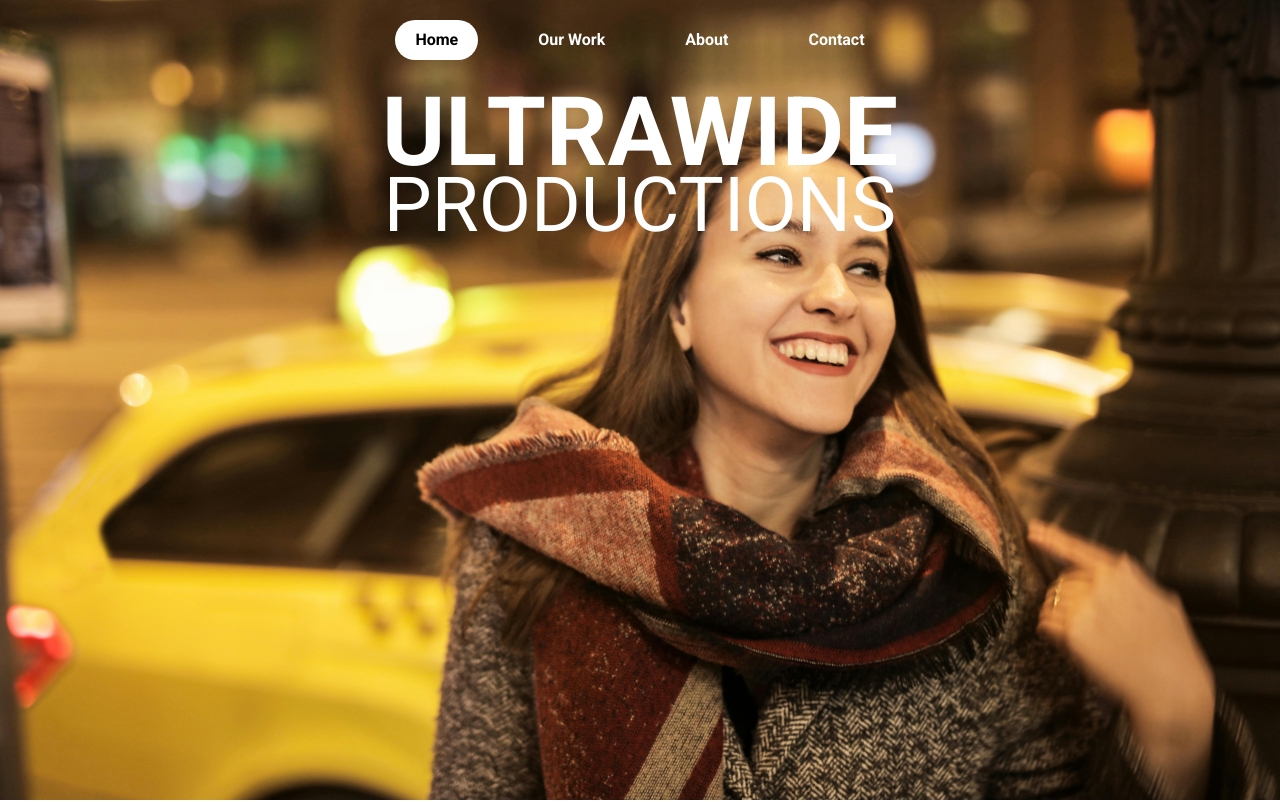
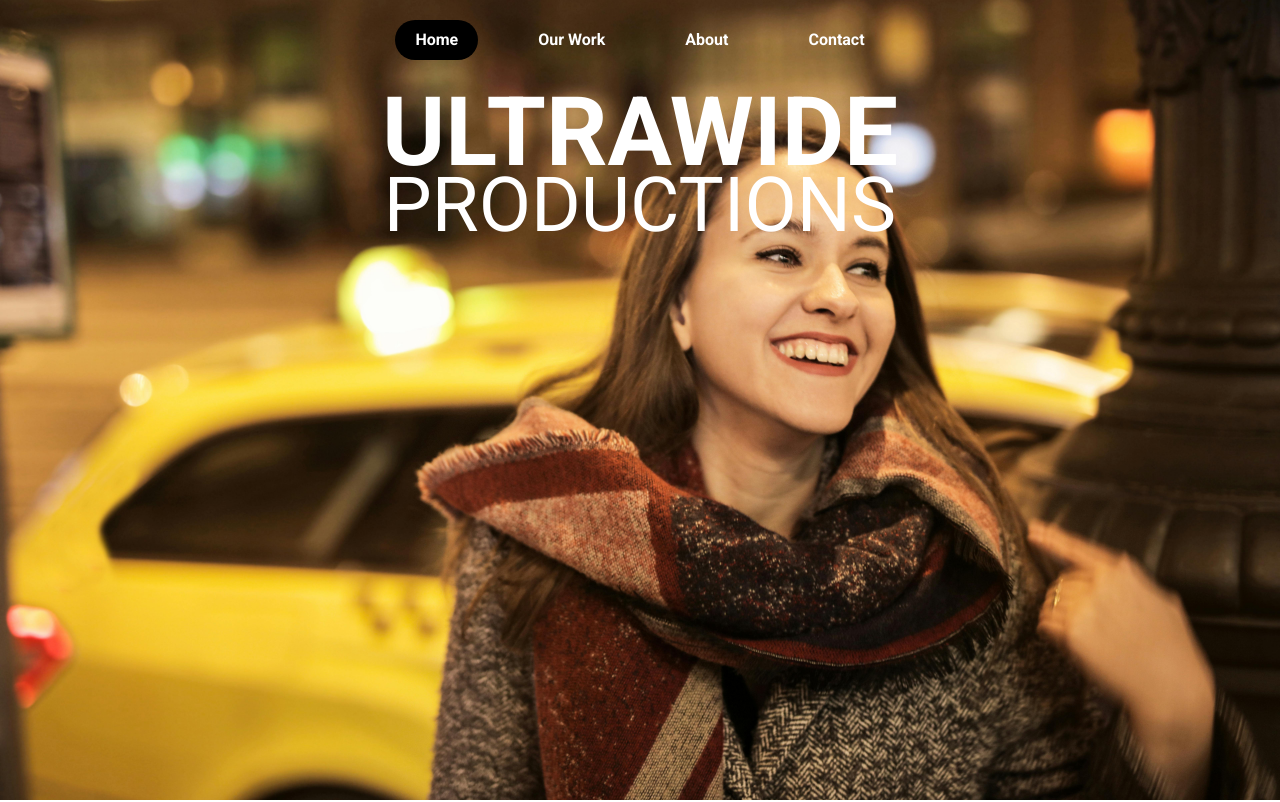
Before and after one commit to uwproductions/web, a Next.js app: page / in a window 1280 px wide. Shown: the top 802 px of the page. Built offline with nearby package versions, Linux system fonts and the light colour scheme.

Commit message:
update active class

```diff
--- a/components/Header.tsx
+++ b/components/Header.tsx
@@ -7,6 +7,8 @@ import { motion } from "framer-motion";
 
 import { usePathname } from "next/navigation";
 import Logo from "./Logo";
+
+const activeClass = "text-white font-bold bg-black rounded-full";
 
 const Header = () => {
   const location = usePathname();
@@ -27,8 +29,6 @@ const Header = () => {
       window.removeEventListener("scroll", handleScroll);
     };
   }, []);
-
-  const activeClass = "text-black font-bold bg-white rounded-full";
 
   const navLinks = [
     {
```
